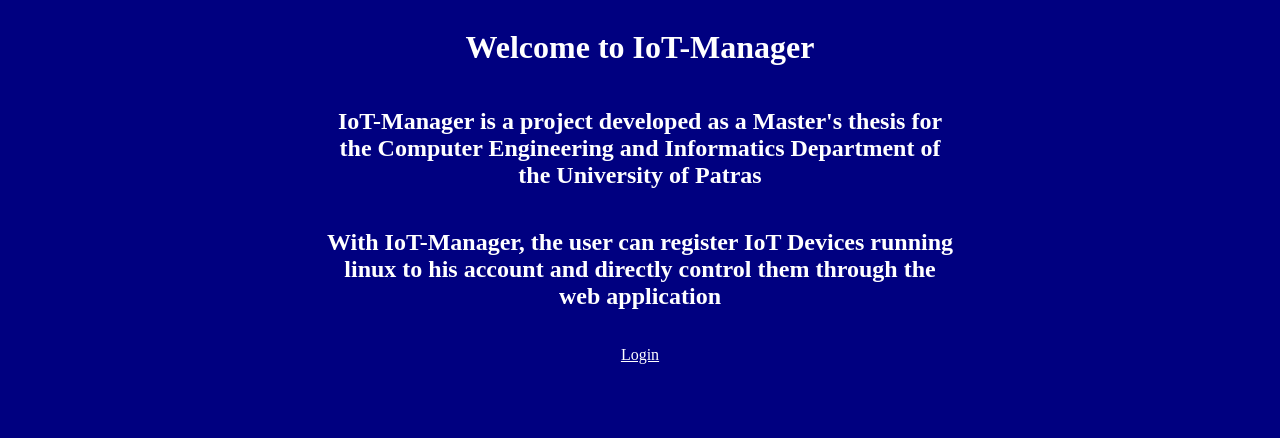
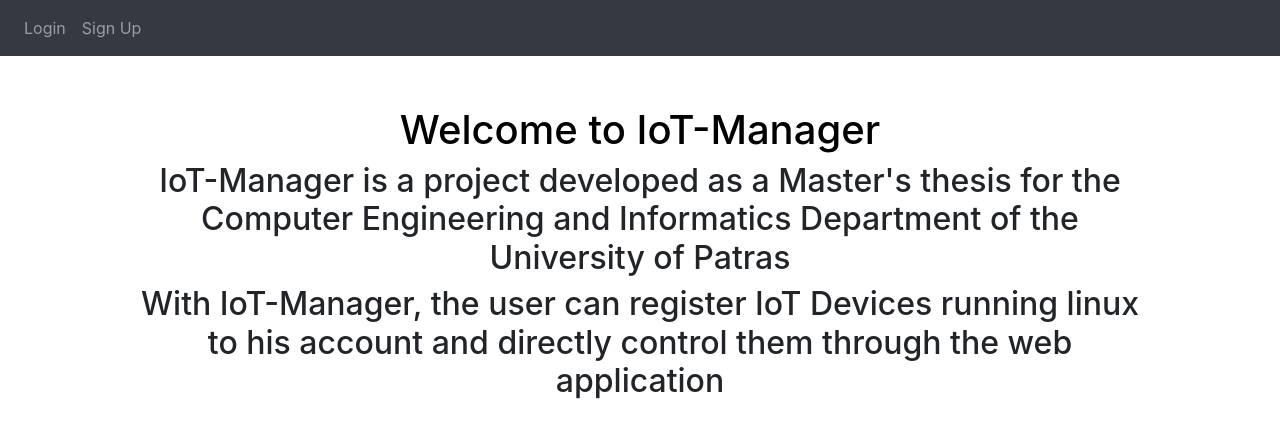
Before and after one commit to Tonyzaf/IoT-Manager, a Flask app: page / in a window 1280 px wide. Shown: the top 438 px of the page. Run offline with Flask 2, Linux system fonts and the light colour scheme; some libraries are stand-ins or nearby versions.

Commit message:
styling changes + add navbar

```diff
--- a/main.py
+++ b/main.py
@@ -104,7 +104,7 @@
 def terminal_command():
     string = 'The Result is: '
     result = subprocess.check_output(['who'])  # replace with your command
-    return render_template('index.html', result=result, session=session.get('user'))
+    return render_template('index.html', result=result, session=session)
 
 
 if __name__ == "__main__":
--- a/static/css/index.css
+++ b/static/css/index.css
@@ -1,19 +1,17 @@
 body {
   background-color: navy;
   flex-direction: column;
+  align-items: center;
+  width: 100%;
+}
+
+.homeContainer {
   display: flex;
   flex: 1;
-}
-
-h1,
-p,
-pre {
-  color: white;
-}
-
-h2 {
-  color: white;
-  width: 50%;
+  flex-direction: column;
+  justify-content: center;
+  align-items: center;
+  margin-top: 50px;
   text-align: center;
 }
 
@@ -23,20 +21,21 @@
   flex-direction: row;
   justify-content: center;
   align-items: center;
+  margin-top: 50px;
+  text-align: center;
 }
 
 .loginContainer {
   flex-direction: column;
-  display: flex;
-  flex: 1;
   justify-content: center;
   align-items: center;
+  width: 80%;
 }
 
 .loginText {
-  color: white;
+  color: black;
 }
 
 .buttonText {
-  color: white;
+  color: black;
 }
--- a/templates/index.html
+++ b/templates/index.html
@@ -1,23 +1,54 @@
 <!DOCTYPE html>
 <html>
   <head>
+    <link rel="stylesheet" type="text/css" href="../static/css/index.css" />
     <link
       rel="stylesheet"
-      href="{{ url_for('static', filename='css/index.css') }}"
+      href="https://stackpath.bootstrapcdn.com/bootstrap/4.4.1/css/bootstrap.min.css"
+      integrity="sha384-Vkoo8x4CGsO3+Hhxv8T/Q5PaXtkKtu6ug5TOeNV6gBiFeWPGFN9MuhOf23Q9Ifjh"
+      crossorigin="anonymous"
+    />
+    <link
+      rel="stylesheet"
+      href="https://stackpath.bootstrapcdn.com/font-awesome/4.7.0/css/font-awesome.min.css"
+      crossorigin="anonymous"
     />
     <title>SSH Command Execution</title>
   </head>
   <body>
+    <nav class="navbar navbar-expand-lg navbar-dark bg-dark">
+      <button
+        class="navbar-toggler"
+        type="button"
+        data-toggle="collapse"
+        data-target="#navbar"
+      >
+        <span class="navbar-toggler-icon"></span>
+      </button>
+      <div class="collapse navbar-collapse" id="navbar">
+        <div class="navbar-nav">
           {% if session %}
-    <p><a class="loginText" href="/logout">Logout</a></p>
+          <a class="nav-item nav-link" id="home" href="/">Home</a>
+          <a class="nav-item nav-link" id="logout" href="/logout">Logout</a>
+          {% else %}
+          <a class="nav-item nav-link" id="login" href="/login">Login</a>
+          <a class="nav-item nav-link" id="signUp" href="/login">Sign Up</a>
+          {% endif %}
+        </div>
+      </div>
+    </nav>
+    {% if session %}
+    <div class="homeContainer">
       <h1>SSH Command Execution</h1>
       <h1>Welcome {{session.userinfo.name}}!</h1>
-    <h1>Please connect your device to port {{port}}</h1>
+      <h1>UserID: {{session.userinfo.sub}}</h1>
+      <h1 style="margin-top: 30px;">Please connect your device to port {{port}}</h1>
       <p>Click the button to execute an SSH command</p>
       <form action="/ssh_command" method="post">
         <input type="submit" value="Execute Command" />
       </form>
       <pre>{{ result }}</pre>
+    </div>
     {% else %}
     <div class="pageContainer">
       <div class="loginContainer">
@@ -31,7 +62,6 @@
           With IoT-Manager, the user can register IoT Devices running linux to
           his account and directly control them through the web application
         </h2>
-        <p><a class="buttonText" href="/login">Login</a></p>
       </div>
     </div>
     {% endif %}
```
Lines whose indentation alone changed are shown as unchanged.
